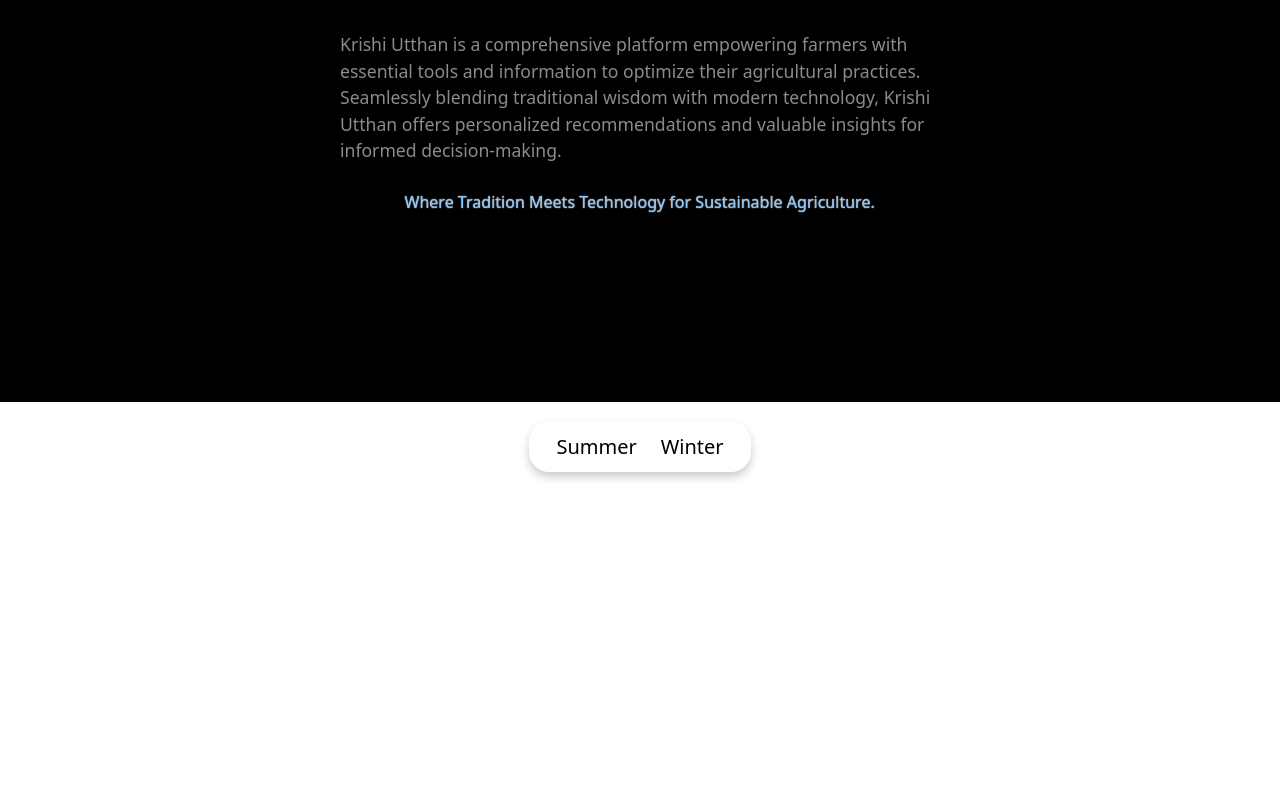
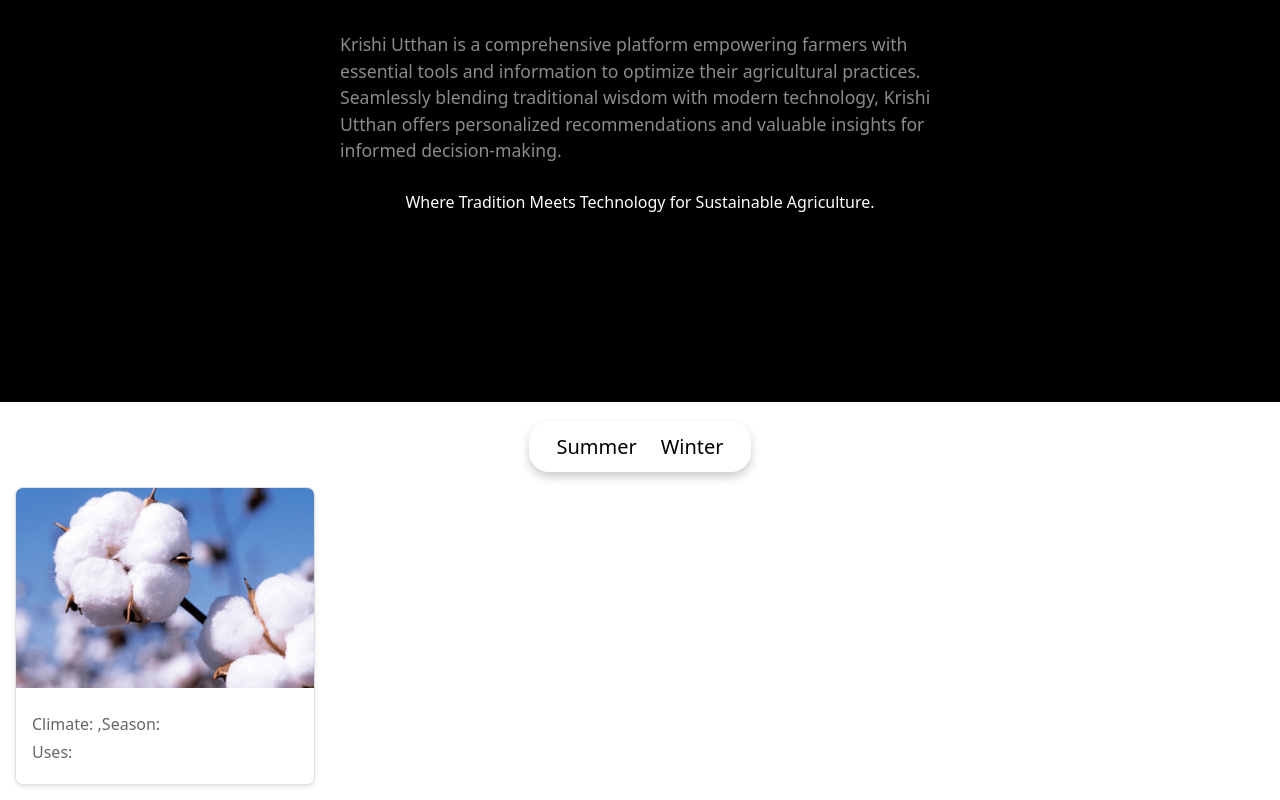
Before and after one commit to pragya0129/Krishi-Utthan, a React (Vite) app: page / in a window 1280 px wide. Shown: the part 271-1071 px from the top of the page. Before the commit the page ends 800 px from the top, so only its background shows below. Built offline with nearby package versions, Linux system fonts and the light colour scheme.

Commit message:
added cards for recommendation section

```diff
--- a/src/App.jsx
+++ b/src/App.jsx
@@ -1,6 +1,10 @@
 import "./App.css";
 import Home from "./components/core/Home";
 import Subnavbar from "./components/core/Subnavbar";
+import { BrowserRouter as Router, Routes, Route } from "react-router-dom";
+import Subsection from "./components/core/Subsection";
+import Summer from "./components/core/Summer";
+import Weather from "./components/common/Weather";
 
 function App() {
   const scrollToSection = (id) => {
@@ -45,7 +49,19 @@
       </div>
 
       <div className="crops">
-        <Subnavbar />
+        <Router>
+          <Routes>
+            <Route path="/" element={<Subnavbar />}>
+              <Route path="summer" element={<Summer />} />
+              <Route path="winter" element={<Summer />} />
+              <Route index element={<Summer />} />
+            </Route>
+          </Routes>
+        </Router>
+      </div>
+
+      <div className="weather">
+
       </div>
     </div>
   );
--- /dev/null
+++ b/src/components/common/CropsCard.css
@@ -0,0 +1,47 @@
+
+.card {
+  border: 1px solid #e0e0e0;
+  border-radius: 8px;
+  overflow: hidden;
+  margin: 15px;
+  box-shadow: 0 2px 4px rgba(0, 0, 0, 0.1);
+  transition: transform 0.2s;
+  background-color: #fff;
+  display: flex;
+  flex-direction: column;
+  max-width: 300px;
+}
+
+.card:hover {
+  transform: scale(1.05);
+}
+
+.card img {
+  width: 100%;
+  height: 200px;
+  object-fit: cover;
+}
+
+.card-content {
+  padding: 16px;
+}
+
+.card-content h2 {
+  margin-top: 0;
+  margin-bottom: 8px;
+  font-size: 24px;
+  color: #333;
+}
+
+.card-content p {
+  margin: 4px 0;
+  color: #666;
+  font-size: 16px;
+  line-height: 1.5;
+}
+
+@media (max-width: 600px) {
+  .card {
+    max-width: 100%;
+  }
+}
--- /dev/null
+++ b/src/components/common/CropsCard.jsx
@@ -0,0 +1,24 @@
+import "./CropsCard.css";
+import PropTypes from "prop-types";
+function CropsCard({ image, title, description, climate, season, uses }) {
+  return (
+    <div className="card">
+      <img src={image} alt={title} />
+      <div className="card-content">
+        <h2>{title}</h2>
+        <p>{description}</p>
+        <p>
+          Climate: {climate} ,Season: {season}
+        </p>
+        <p>Uses: {uses}</p>
+      </div>
+    </div>
+  );
+}
+
+CropsCard.propTypes = {
+  image: PropTypes.string.isRequired,
+  title: PropTypes.string.isRequired,
+};
+
+export default CropsCard;
--- a/src/components/core/Subnavbar.jsx
+++ b/src/components/core/Subnavbar.jsx
@@ -1,17 +1,20 @@
+import { Link } from "react-router-dom";
 import "./Subnavbar.css";
+import { Outlet } from "react-router-dom";
 function Subnavbar() {
   return (
     <div>
       <div className="navigation2">
         <ul className="subnav-links">
           <li>
-            <a href="summer">Summer</a>
+            <Link to="summer">Summer</Link>
           </li>
           <li>
-            <a href="winter">Winter</a>
+            <Link to="winter">Winter</Link>
           </li>
         </ul>
       </div>
+      <Outlet />
     </div>
   );
 }
--- /dev/null
+++ b/src/components/core/Subsection.jsx
@@ -0,0 +1,5 @@
+function Subsection(){
+
+}
+
+export default Subsection;
--- /dev/null
+++ b/src/components/core/Summer.jsx
@@ -0,0 +1,11 @@
+import CropsCard from "../common/CropsCard";
+import "../common/CropsCard.css";
+function Summer() {
+  return (
+    <div className="cards">
+      <CropsCard image="/public/7c098280951a28c0f2aa4291f179ae42.png" />
+    </div>
+  );
+}
+
+export default Summer;
--- a/src/components/core/home.css
+++ b/src/components/core/home.css
@@ -21,46 +21,24 @@
 }
 
 .animtext {
-  animation: blurFadeInOut 5s infinite alternate,
-    blurFadeIn 5s infinite alternate;
-  color: #8bc9ff;
+  /* animation: glowEffect 5s infinite alternate; */
+  color: #ffffff;
 }
 
-@keyframes blurFadeInOut {
+/* @keyframes glowEffect {
   0% {
-    opacity: 0;
-    text-shadow: 0px 0px 40px #fff;
-    transform: scale(1.3);
+    text-shadow: 0 0 10px #000000, 0 0 20px #8bc9ff, 0 0 30px #8bc9ff,
+      0 0 40px #8bc9ff, 0 0 50px #8bc9ff, 0 0 60px #8bc9ff, 0 0 70px #8bc9ff;
+    opacity: 0.7;
   }
-  20% {
+  50% {
+    text-shadow: 0 0 5px #000000, 0 0 10px #8bc9ff, 0 0 15px #8bc9ff,
+      0 0 20px #8bc9ff, 0 0 25px #8bc9ff, 0 0 30px #8bc9ff, 0 0 35px #8bc9ff;
     opacity: 1;
   }
-  75% {
-    opacity: 1;
-    text-shadow: 0px 0px 1px #fff;
-    transform: scale(1);
+  100% {
+    text-shadow: 0 0 10px #000000, 0 0 20px #8bc9ff, 0 0 30px #8bc9ff,
+      0 0 40px #8bc9ff, 0 0 50px #8bc9ff, 0 0 60px #8bc9ff, 0 0 70px #8bc9ff;
+    opacity: 0.7;
   }
-  100% {
-    opacity: 0;
-    text-shadow: 0px 0px 50px #fff;
-    transform: scale(0);
-  }
-}
-
-@keyframes blurFadeIn {
-  0% {
-    opacity: 0;
-    text-shadow: 0px 0px 40px #fff;
-    transform: scale(1.3);
-  }
-  50% {
-    opacity: 0.5;
-    text-shadow: 0px 0px 10px #fff;
-    transform: scale(1.1);
-  }
-  100% {
-    opacity: 1;
-    text-shadow: 0px 0px 1px #fff;
-    transform: scale(1);
-  }
-}
+} */
```
Also changed, not shown: public/7c098280951a28c0f2aa4291f179ae42.png (added), src/App.css (line endings or trailing spaces).
